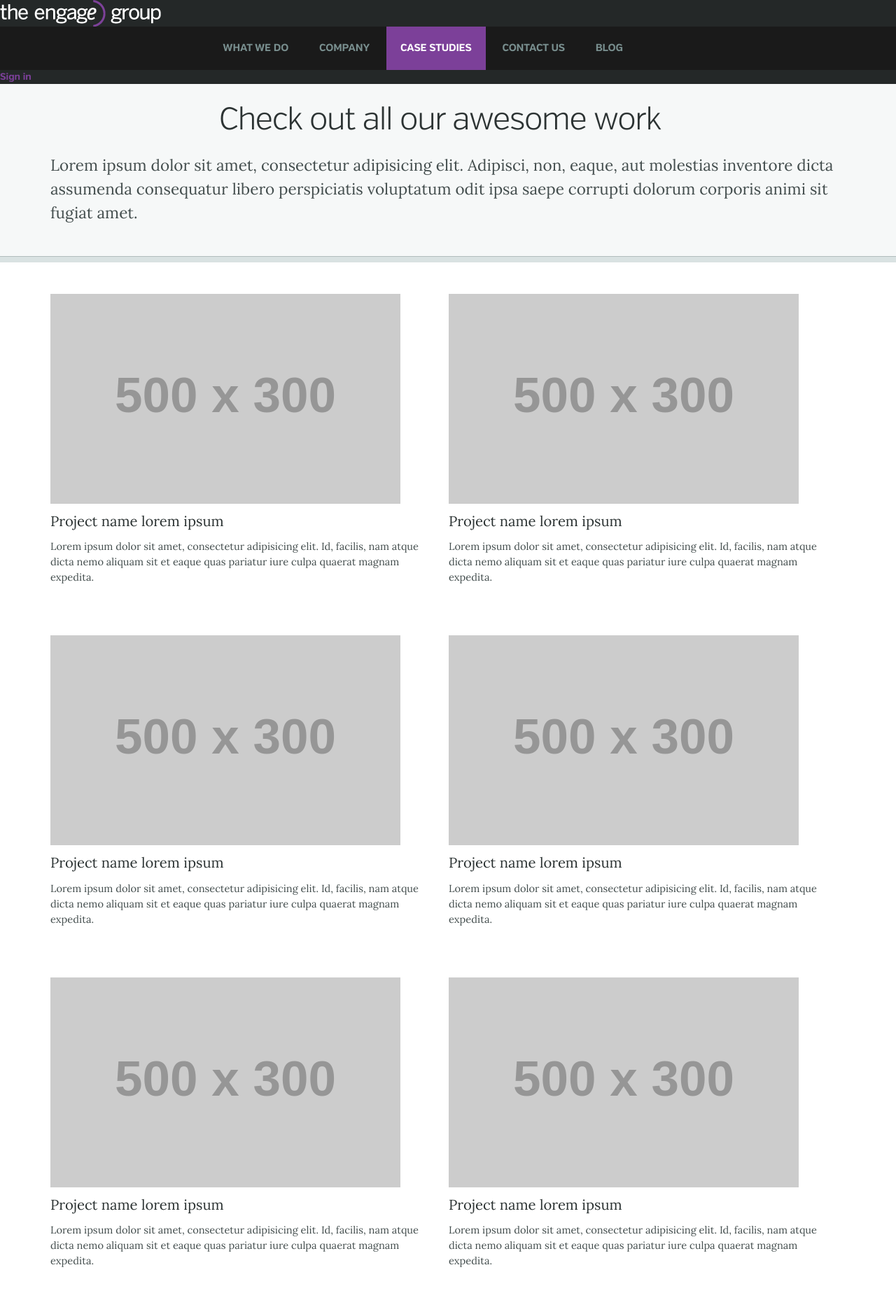
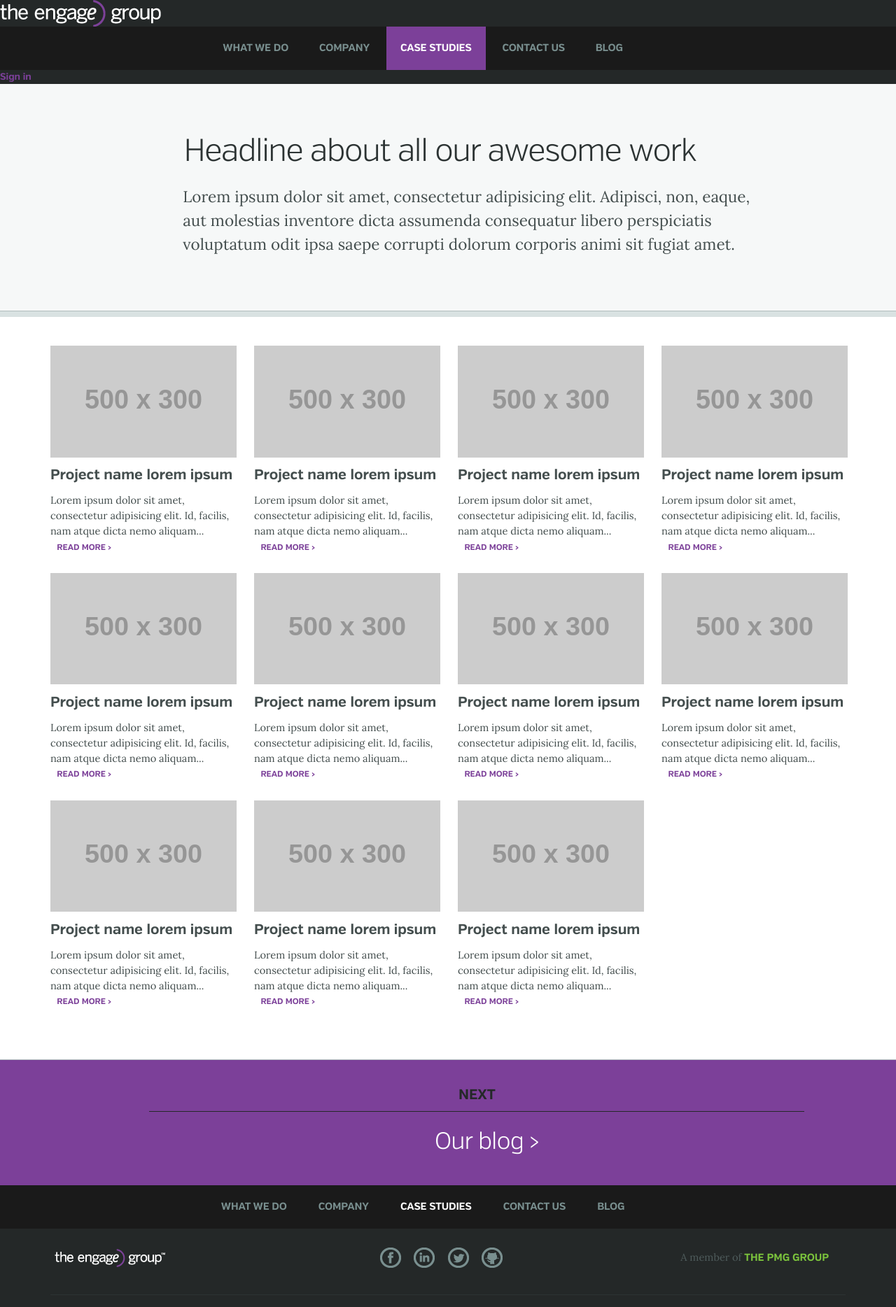
Before and after one commit to jayperryworks/engage, a Jekyll site: the page built from case-studies.html, in a window 1280 px wide. Shown: the top 1868 px of the page at 70% size. Built offline with Jekyll 4.4.1, drawn with Linux system fonts in a browser that asks for light colours; nearby versions of some CDN libraries; Markdown is read by kramdown in place of the engine named in the settings; some of the changed text lies outside the part shown.

Commit message:
case studies page layout updated

```diff
--- /dev/null
+++ b/_includes/read_more.html
@@ -0,0 +1 @@
+<a href="{{ include.href }}" class="read_more">Read more &rsaquo;</a>
--- a/_preprocess/sass/core/_content.scss
+++ b/_preprocess/sass/core/_content.scss
@@ -41,7 +41,7 @@ h2, .h2, %h2 {
 
 h3, .h3, %h3 {
 	// @extend %verb-bold;
-	@extend %lora;
+	@extend %verb-bold;
 	@include rem(font-size, 18px);
 	// text-transform: uppercase;
 	margin: 0.5em 0;
--- a/_preprocess/sass/modules/_strip.scss
+++ b/_preprocess/sass/modules/_strip.scss
@@ -19,8 +19,9 @@ $strip-padding: 40px;
 	border-top: $border-weight--thick solid $color-border--light;
 	border-bottom: $border-weight--thin solid $color-border--medium;
 
-	& > hgroup, & > h1 {
+	& > hgroup, h1 {
 		@include grid-span(4, 1);
+		text-align: center;
 	}
 
 	hgroup > h2 {
@@ -29,6 +30,7 @@ $strip-padding: 40px;
 }
 
 .strip.first, .strip:first-child {
+	@include rem(padding-top, 40px);
 	border-top: none;
 }
 
--- a/assets/css/app.css
+++ b/assets/css/app.css
@@ -1651,7 +1651,7 @@ p {
 }
 
 /* line 90, ../../_preprocess/sass/core/_fonts.scss */
-h1, .h1, h2, .h2, .masthead > h1, .carousel-slide.full_bleed .title h3, h1 strong, .h1 strong, h1 > .subhead, h4, .h4, [role="search"].large > input[type="search"], [role="search"].large > input[type="text"], h5, .h5, [role="navigation"].local.vertical a, h6, .h6, .post-meta.horizontal, .contact > label, .masthead > .login, [role="navigation"].global .global-item, dl dt, .read_more, [role="banner"].global, .masthead > h1 > strong, .button, [role="navigation"].global, [role="navigation"].secondary.horizontal a, .footer-brand .brand-group a, .footer-contact dt, dl, .tooltip-bottom, .tooltip-left, .tooltip-top {
+h1, .h1, h2, .h2, .masthead > h1, .carousel-slide.full_bleed .title h3, h1 strong, .h1 strong, h1 > .subhead, h3, .h3, h4, .h4, [role="search"].large > input[type="search"], [role="search"].large > input[type="text"], h5, .h5, [role="navigation"].local.vertical a, h6, .h6, .post-meta.horizontal, .contact > label, .masthead > .login, [role="navigation"].global .global-item, dl dt, .read_more, [role="banner"].global, .masthead > h1 > strong, .button, [role="navigation"].global, [role="navigation"].secondary.horizontal a, .footer-brand .brand-group a, .footer-contact dt, dl, .tooltip-bottom, .tooltip-left, .tooltip-top {
   font-family: "verb-regular", "Helvetica Neue", Helvetica, Arial, sans-serif;
   font-weight: normal;
   font-style: normal;
@@ -1663,12 +1663,12 @@ h1, .h1, h2, .h2, .masthead > h1, .carousel-slide.full_bleed .title h3 {
 }
 
 /* line 101, ../../_preprocess/sass/core/_fonts.scss */
-h1 strong, .h1 strong, h1 > .subhead, h4, .h4, [role="search"].large > input[type="search"], [role="search"].large > input[type="text"], h5, .h5, [role="navigation"].local.vertical a, h6, .h6, .post-meta.horizontal, .contact > label, .masthead > .login, [role="navigation"].global .global-item, dl dt, .read_more, [role="banner"].global, .masthead > h1 > strong, .button, [role="navigation"].global, [role="navigation"].secondary.horizontal a, .footer-brand .brand-group a, .footer-contact dt {
+h1 strong, .h1 strong, h1 > .subhead, h3, .h3, h4, .h4, [role="search"].large > input[type="search"], [role="search"].large > input[type="text"], h5, .h5, [role="navigation"].local.vertical a, h6, .h6, .post-meta.horizontal, .contact > label, .masthead > .login, [role="navigation"].global .global-item, dl dt, .read_more, [role="banner"].global, .masthead > h1 > strong, .button, [role="navigation"].global, [role="navigation"].secondary.horizontal a, .footer-brand .brand-group a, .footer-contact dt {
   font-family: "verb-bold", "Helvetica Neue", Helvetica, Arial, sans-serif;
 }
 
 /* line 109, ../../_preprocess/sass/core/_fonts.scss */
-h3, .h3, p, li, ol, small, .caption, [role="navigation"] .secondary-item, [role="navigation"].secondary.horizontal a, .footer-contact dd, .contact > input:not([type=submit]):not([type=file]), .contact > select, .contact > textarea, .social.vertical {
+p, li, ol, small, .caption, [role="navigation"] .secondary-item, [role="navigation"].secondary.horizontal a, .footer-contact dd, .contact > input:not([type=submit]):not([type=file]), .contact > select, .contact > textarea, .social.vertical {
   font-family: "Lora", Georgia, Cambria, "Times New Roman", Times, serif;
   font-weight: 400;
   font-style: normal;
@@ -2713,14 +2713,20 @@ h1 + [role="navigation"].thumbs.horizontal {
 .grid:after {
   clear: both;
 }
-/* line 308, ../../_preprocess/sass/modules/_nav.scss */
+@media (min-width: 30em) {
+  /* line 300, ../../_preprocess/sass/modules/_nav.scss */
+  .grid {
+    margin-right: -24px;
+  }
+}
+/* line 312, ../../_preprocess/sass/modules/_nav.scss */
 .grid li {
   display: block;
   margin-right: 0;
   padding-right: 0;
 }
 @media (min-width: 30em) {
-  /* line 308, ../../_preprocess/sass/modules/_nav.scss */
+  /* line 312, ../../_preprocess/sass/modules/_nav.scss */
   .grid li {
     display: -moz-inline-stack;
     display: inline-block;
@@ -2734,50 +2740,56 @@ h1 + [role="navigation"].thumbs.horizontal {
   }
 }
 
-/* line 323, ../../_preprocess/sass/modules/_nav.scss */
+/* line 327, ../../_preprocess/sass/modules/_nav.scss */
+.wrapper > .grid:first-child {
+  margin-top: 36px;
+  margin-top: 2.25rem;
+}
+
+/* line 331, ../../_preprocess/sass/modules/_nav.scss */
 .grid.centered {
   text-align: center;
 }
 
 @media (min-width: 30em) {
-  /* line 331, ../../_preprocess/sass/modules/_nav.scss */
+  /* line 339, ../../_preprocess/sass/modules/_nav.scss */
   .grid.small li {
     width: 33.33333%;
   }
 }
 @media (min-width: 48em) {
-  /* line 331, ../../_preprocess/sass/modules/_nav.scss */
+  /* line 339, ../../_preprocess/sass/modules/_nav.scss */
   .grid.small li {
     width: 25%;
   }
 }
 
 @media (min-width: 30em) {
-  /* line 345, ../../_preprocess/sass/modules/_nav.scss */
+  /* line 353, ../../_preprocess/sass/modules/_nav.scss */
   .grid.medium li {
     width: 50%;
   }
 }
 @media (min-width: 48em) {
-  /* line 345, ../../_preprocess/sass/modules/_nav.scss */
+  /* line 353, ../../_preprocess/sass/modules/_nav.scss */
   .grid.medium li {
     width: 33.33333%;
   }
 }
 
 @media (min-width: 48em) {
-  /* line 359, ../../_preprocess/sass/modules/_nav.scss */
+  /* line 367, ../../_preprocess/sass/modules/_nav.scss */
   .grid.large li {
     width: 50%;
   }
 }
-/* line 365, ../../_preprocess/sass/modules/_nav.scss */
+/* line 373, ../../_preprocess/sass/modules/_nav.scss */
 .grid.large > .panel {
   margin-top: 40px;
   margin-top: 2.5rem;
 }
 
-/* line 396, ../../_preprocess/sass/modules/_nav.scss */
+/* line 404, ../../_preprocess/sass/modules/_nav.scss */
 .slats > ul {
   list-style: none;
   list-style-type: none;
@@ -2792,14 +2804,14 @@ h1 + [role="navigation"].thumbs.horizontal {
   padding-left: 0;
 }
 
-/* line 401, ../../_preprocess/sass/modules/_nav.scss */
+/* line 409, ../../_preprocess/sass/modules/_nav.scss */
 [role="complementary"].slats {
   margin-top: 36px;
   margin-top: 2.25rem;
   text-align: left;
 }
 
-/* line 412, ../../_preprocess/sass/modules/_nav.scss */
+/* line 420, ../../_preprocess/sass/modules/_nav.scss */
 .slat {
   list-style: none;
   list-style-type: none;
@@ -2820,13 +2832,13 @@ h1 + [role="navigation"].thumbs.horizontal {
   padding-left: 0;
 }
 
-/* line 420, ../../_preprocess/sass/modules/_nav.scss */
+/* line 428, ../../_preprocess/sass/modules/_nav.scss */
 .slat.no_hairline {
   border-top: none;
   padding-top: 0;
 }
 
-/* line 437, ../../_preprocess/sass/modules/_nav.scss */
+/* line 445, ../../_preprocess/sass/modules/_nav.scss */
 [role="navigation"].secondary.horizontal li {
   display: -moz-inline-stack;
   display: inline-block;
@@ -2835,7 +2847,7 @@ h1 + [role="navigation"].thumbs.horizontal {
   zoom: 1;
   *display: inline;
 }
-/* line 441, ../../_preprocess/sass/modules/_nav.scss */
+/* line 449, ../../_preprocess/sass/modules/_nav.scss */
 [role="navigation"].secondary.horizontal a {
   text-transform: uppercase;
 }
@@ -2871,30 +2883,33 @@ h1 + [role="navigation"].thumbs.horizontal {
   clear: both;
 }
 /* line 22, ../../_preprocess/sass/modules/_strip.scss */
-.strip > hgroup, .strip > h1 {
+.strip > hgroup, .strip h1 {
   width: 100%;
   float: right;
   margin-left: 0;
   margin-right: 0;
   clear: none;
   padding-right: 24px;
-}
-/* line 26, ../../_preprocess/sass/modules/_strip.scss */
+  text-align: center;
+}
+/* line 27, ../../_preprocess/sass/modules/_strip.scss */
 .strip hgroup > h2 {
   color: #798f8f;
 }
 
-/* line 31, ../../_preprocess/sass/modules/_strip.scss */
+/* line 32, ../../_preprocess/sass/modules/_strip.scss */
 .strip.first, .strip:first-child {
+  padding-top: 40px;
+  padding-top: 2.5rem;
   border-top: none;
 }
 
-/* line 35, ../../_preprocess/sass/modules/_strip.scss */
+/* line 37, ../../_preprocess/sass/modules/_strip.scss */
 .strip.full-bottom {
   padding-bottom: 0;
 }
 
-/* line 51, ../../_preprocess/sass/modules/_strip.scss */
+/* line 53, ../../_preprocess/sass/modules/_strip.scss */
 .strip .subsection {
   border-top: 1px solid #b1bdbd;
 }
--- a/case-studies.html
+++ b/case-studies.html
@@ -5,9 +5,9 @@ active: case-studies
 ---
 
 <section class="strip first well" role="region">
-	<h1>Check out all our awesome work</h1>
 	<div class="wrapper">
-		<main role="main">
+		<h1>Headline about all our awesome work</h1>
+		<main role="main" class="overview">
 			<p class="intro">Lorem ipsum dolor sit amet, consectetur adipisicing elit. Adipisci, non, eaque, aut molestias inventore dicta assumenda consequatur libero perspiciatis voluptatum odit ipsa saepe corrupti dolorum corporis animi sit fugiat amet.</p>
 		</main>
 	</div>
@@ -17,15 +17,16 @@ active: case-studies
 		<!-- filters -->
 		<!-- include service-list.html class='secondary horizontal' -->
 
-		<ul class="grid large">
+		<ul class="grid small">
 		{% for i in (1..11) %}
 			<li class="panel">
-				{% assign link = "{{ site.baseurl }}case-study-details.html" %}
+				{% assign link = "{{ site.baseurl }}case-study.html" %}
 				<!-- {% include case-study-thumb.html has-summary=true %} -->
-				<a href="/case-study-details.html">
+				<a href="#"> <!-- /case-study.html -->
 					<img src="http://placehold.it/500x300" />
-					<h3>Project name lorem ipsum</h3>
-					<p class="caption">Lorem ipsum dolor sit amet, consectetur adipisicing elit. Id, facilis, nam atque dicta nemo aliquam sit et eaque quas pariatur iure culpa quaerat magnam expedita.</p>
+				</a>
+					<h3><a href="#">Project name lorem ipsum</a></h3>
+					<p class="caption">Lorem ipsum dolor sit amet, consectetur adipisicing elit. Id, facilis, nam atque dicta nemo aliquam... {% include read_more.html href="#" %}</p>
 				</a>
 			</li>
 		{% endfor %}
--- a/index.html
+++ b/index.html
@@ -53,7 +53,7 @@ title: home
 
 			<p>Molestias, autem, rem, amet omnis impedit facilis dicta quam fuga error nihil quisquam explicabo necessitatibus vitae voluptas incidunt unde repudiandae iusto nam voluptates itaque id natus ipsa maxime a dignissimos quae nesciunt debitis molestiae ab aspernatur distinctio voluptatem assumenda eaque consequatur!</p>
 
-			<p>Praesent luptatum zzril delenit augue duis dolore te? Nam liber tempor cum soluta nobis, eleifend option congue nihil. Quam nunc putamus parum claram anteposuerit litterarum formas, humanitatis per seacula quarta decima et quinta decima. Tincidunt ut laoreet dolore magna aliquam erat volutpat ut wisi enim ad minim veniam quis nostrud... <a href="#" class="read_more">Read more &rsaquo;</a></p>
+			<p>Praesent luptatum zzril delenit augue duis dolore te? Nam liber tempor cum soluta nobis, eleifend option congue nihil. Quam nunc putamus parum claram anteposuerit litterarum formas, humanitatis per seacula quarta decima et quinta decima. Tincidunt ut laoreet dolore magna aliquam erat volutpat ut wisi enim ad minim veniam quis nostrud... {% include read_more.html href="#" %}</p>
 			</div>
 			<aside class="post-meta vertical" role="complementary">
 				<dl>
@@ -74,7 +74,7 @@ title: home
 					{% for i in (1...3) %}
 					<li>
 						<h4 class="overline"><a href="#">Sept 3</a></h4>
-						<p>Investigationes delenit est veniam laoreet feugait... <a href="#" class="read_more">Read more &rsaquo;</a></p>
+						<p>Investigationes delenit est veniam laoreet feugait... {% include read_more.html href="#" %}</p>
 					</li>
 					{% endfor %}
 				</ul>
```
Also changed, not shown: _preprocess/sass/modules/_nav.scss (+8 -0 lines).
